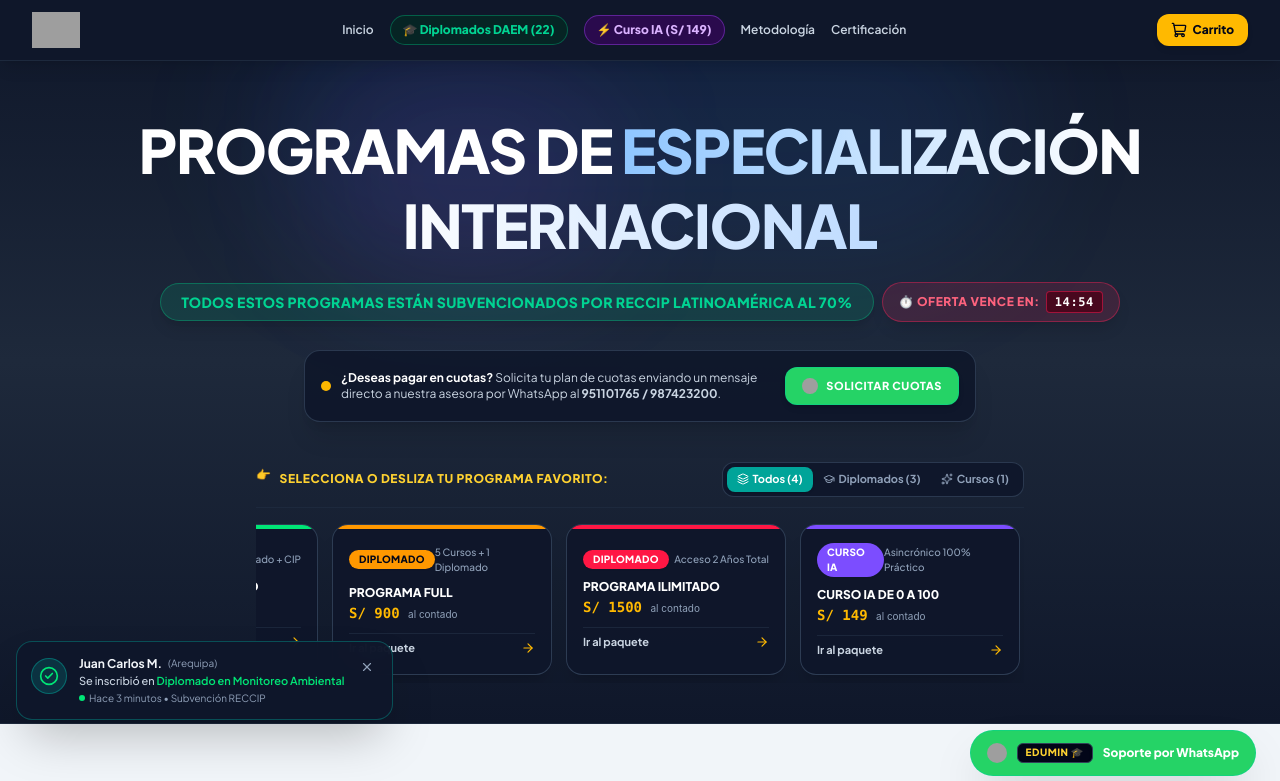
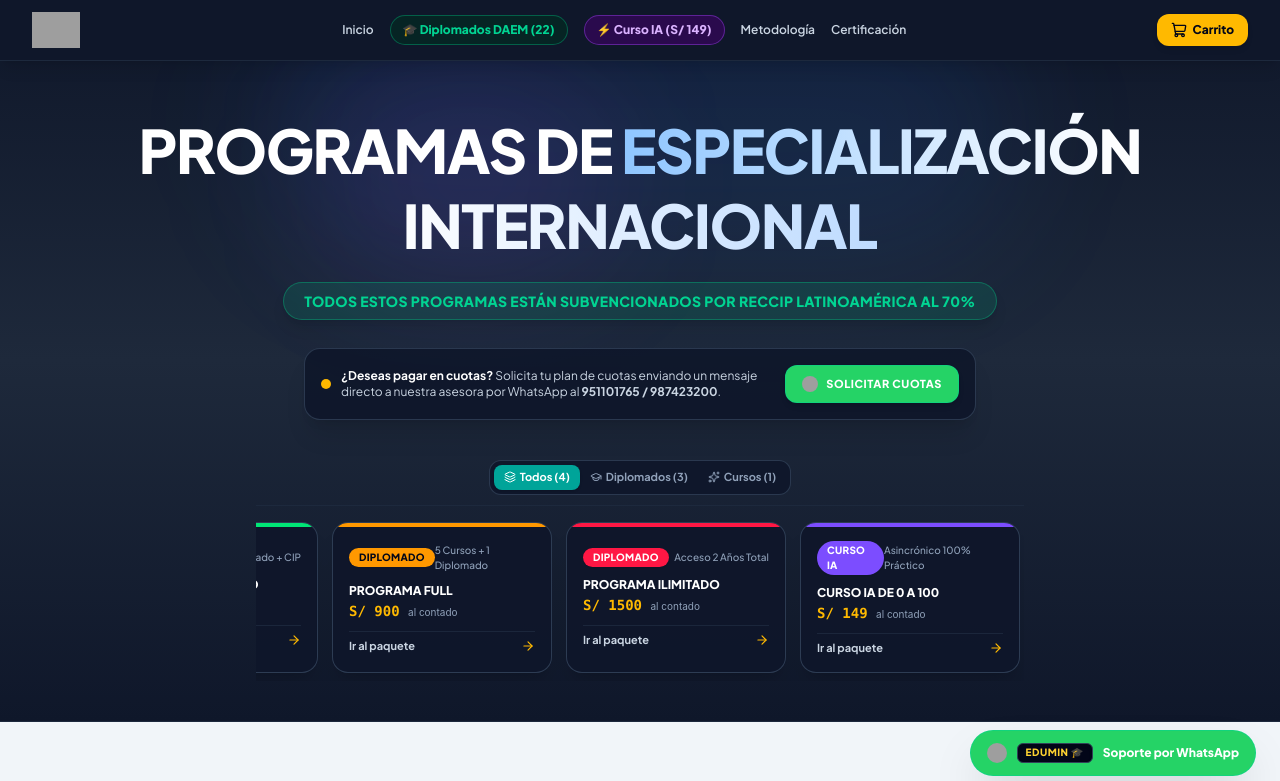
Before and after one commit to jefaturaacademica-ai/pasarela-pago-edumin, a React (Vite) app: page / in a window 1280 px wide. Shown: the top 781 px of the page. Built offline with nearby package versions, Linux system fonts and the light colour scheme; grey boxes are pictures that could not be loaded.

Commit message:
fix: remove 3-cuotas reference box, remove sales toast popup, remove offer countdown timer, and remove slide title

```diff
--- a/src/App.jsx
+++ b/src/App.jsx
@@ -12,7 +12,6 @@ import StudentCheckoutModal from './components/StudentCheckoutModal';
 import FloatingWhatsapp from './components/FloatingWhatsapp';
 import Footer from './components/Footer';
 import StickyMobileBar from './components/StickyMobileBar';
-import SocialProofToast from './components/SocialProofToast';
 import DiplomadosCatalogModal from './components/DiplomadosCatalogModal';
 import CursosCatalogModal from './components/CursosCatalogModal';
 
@@ -538,9 +537,6 @@ export default function App() {
       {/* Floating WhatsApp Button */}
       <FloatingWhatsapp />
 
-      {/* Real-Time Social Proof Sales Toast */}
-      <SocialProofToast />
-
       {/* Mobile Sticky Quick Action Bar */}
       <StickyMobileBar onOpenDirectCheckout={() => handleDirectIzipayCheckout(packages[0])} />
 
--- a/src/components/HeaderBanner.jsx
+++ b/src/components/HeaderBanner.jsx
@@ -151,13 +151,6 @@ export default function HeaderBanner({ onOpenAdminPanel, onSelectCategory }) {
           <div className="inline-block px-5 py-2 rounded-full bg-emerald-500/15 border border-emerald-500/40 text-emerald-400 text-xs sm:text-sm font-extrabold tracking-wide uppercase shadow-lg">
             TODOS ESTOS PROGRAMAS ESTÁN SUBVENCIONADOS POR RECCIP LATINOAMÉRICA AL 70%
           </div>
-
-          <div className="inline-flex items-center gap-1.5 px-4 py-2 rounded-full bg-rose-500/15 border border-rose-500/40 text-rose-400 text-xs font-black tracking-wider uppercase shadow-lg animate-pulse">
-            <span>⏱️ OFERTA VENCE EN:</span>
-            <span className="font-mono text-white font-black bg-rose-950/80 px-2 py-0.5 rounded border border-rose-500/50">
-              {formatTime(timeLeft)}
-            </span>
-          </div>
         </div>
 
         {/* Informative Installment Banner */}
@@ -188,12 +181,7 @@ export default function HeaderBanner({ onOpenAdminPanel, onSelectCategory }) {
         <div className="pt-5 max-w-3xl mx-auto space-y-3">
 
           {/* Header Title & Filter Tabs */}
-          <div className="flex flex-col sm:flex-row items-center justify-between gap-2 border-b border-slate-800 pb-2.5">
-            <div className="flex items-center space-x-2 text-xs font-black text-amber-300 uppercase tracking-wider">
-              <span className="inline-block animate-bounce">👉</span>
-              <span>SELECCIONA O DESLIZA TU PROGRAMA FAVORITO:</span>
-            </div>
-
+          <div className="flex items-center justify-center gap-2 border-b border-slate-800 pb-2.5">
             {/* Filter Tabs: ALL vs DIPLOMADOS vs CURSOS */}
             <div className="flex items-center bg-slate-900/90 p-1 rounded-xl border border-slate-700/80 text-[11px] font-bold">
               <button
--- a/src/components/IzipayCheckoutModal.jsx
+++ b/src/components/IzipayCheckoutModal.jsx
@@ -1018,30 +1018,6 @@ export default function IzipayCheckoutModal({
                             🎉 ¡Al realizar este pago cancelas el 100% del valor del programa! <strong>Saldo pendiente futuro: S/ 0.00 PEN.</strong>
                           </p>
                         </div>
-
-                        {/* OPCION 2: REFERENCIA DE FRACCIONAMIENTO EN CUOTAS SI APLICA */}
-                        <div className="p-2.5 bg-white border border-slate-200 rounded-xl space-y-1.5">
-                          <span className="text-[10px] font-bold text-slate-500 uppercase tracking-wider block">
-                            📌 Referencia si financias en 3 cuotas mensuales:
-                          </span>
-                          <div className="space-y-1 font-mono text-[11px]">
-                            <div className="flex justify-between text-slate-700">
-                              <span>• Cuota 1 (Hoy):</span>
-                              <span className="font-bold text-slate-900">S/ {Math.round(activeAmount / 3)}.00 PEN</span>
-                            </div>
-                            <div className="flex justify-between text-slate-600">
-                              <span>• Cuota 2 (A los 30 días):</span>
-                              <span>S/ {Math.round(activeAmount / 3)}.00 PEN</span>
-                            </div>
-                            <div className="flex justify-between text-slate-600">
-                              <span>• Cuota 3 (A los 60 días):</span>
-                              <span>S/ {activeAmount - (Math.round(activeAmount / 3) * 2)}.00 PEN</span>
-                            </div>
-                          </div>
-                          <span className="text-[10px] text-slate-400 block pt-1 border-t border-slate-100">
-                            Total acumulado del programa: S/ {activeAmount}.00 PEN
-                          </span>
-                        </div>
                       </div>
                     )}
                   </div>
```
